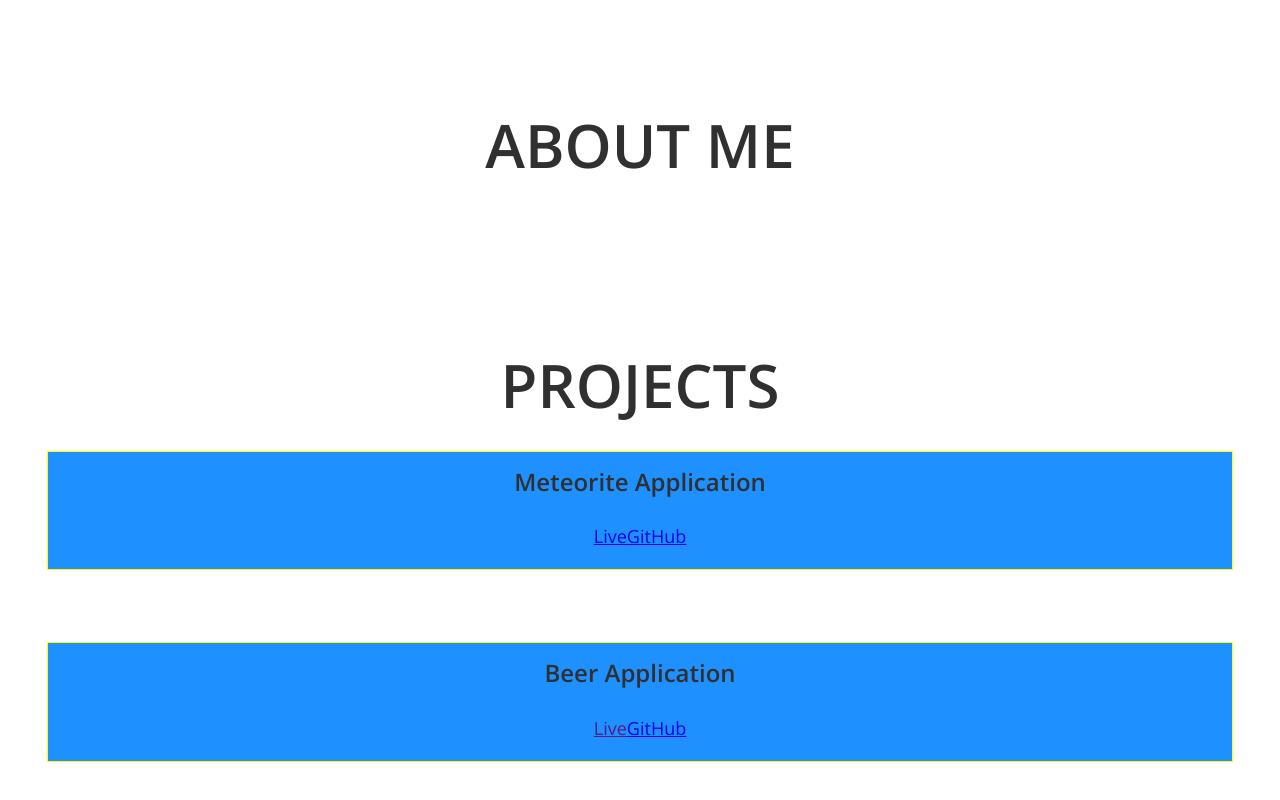
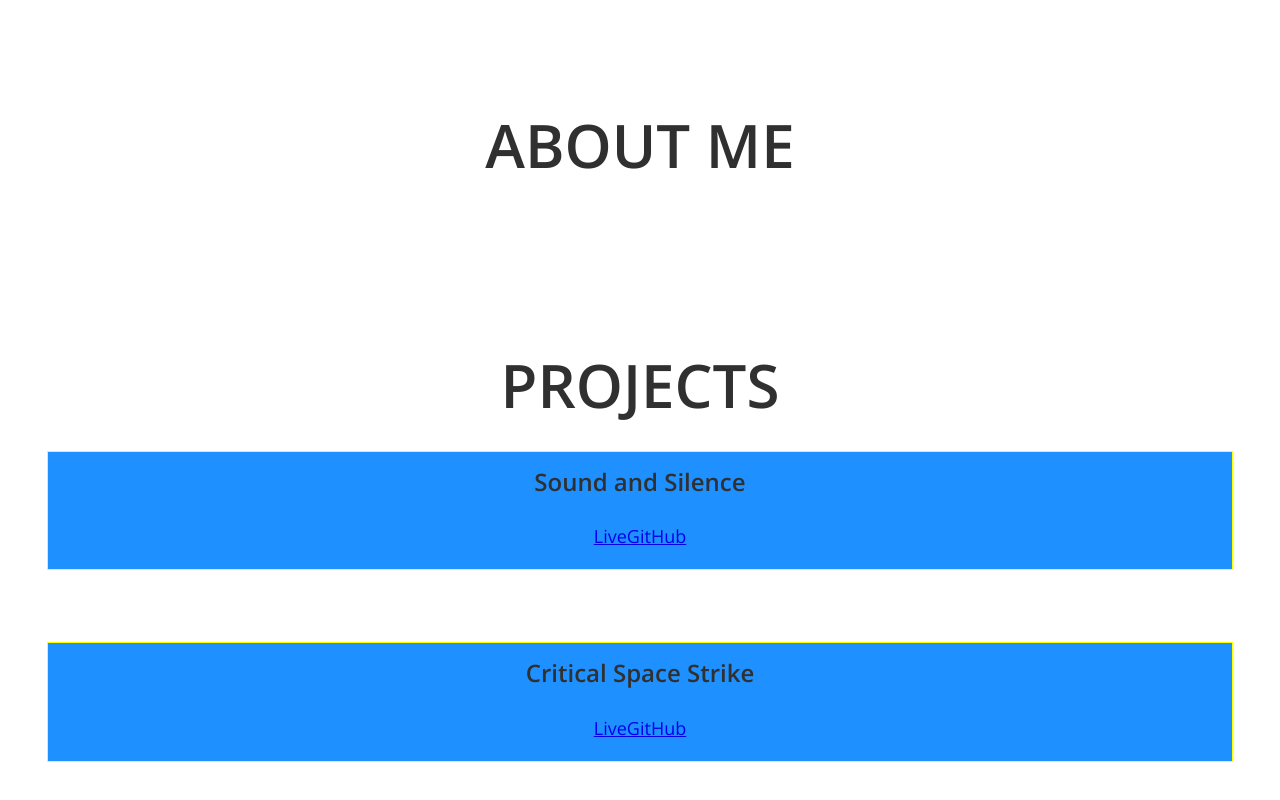
Before and after one commit to rmcguire6/react-portfolio, a React (Create React App) app: page / in a window 1280 px wide. Shown: the part 322-1122 px from the top of the page. Built offline with nearby package versions, Linux system fonts and the light colour scheme.

Commit message:
Update project information

```diff
--- a/src/data/projects.js
+++ b/src/data/projects.js
@@ -1,15 +1,15 @@
 const projects = [
   {
-    title: "Meteorite Application",
-    image: "url('../images/meteorite.jpg')",
-    live: "mcguire-solo-heroku-app.com",
-    repo: "https://github.com/rmcguire6/chingu9-solo",
+    title: "Sound and Silence",
+    image: "../images/sound_and_silence.png",
+    live: "https://sound-and-silence.herokuapp.com/",
+    repo: "https://github.com/rmcguire6/sound_and_silence",
   },
   {
-    title: "Beer Application",
-    image: "url('../images/meteorite.jpg')",
-    live: "",
-    repo: "https://github.com/rmcguire6/Geckos-Team-10",
+    title: "Critical Space Strike",
+    image: "../images/Spaceships.png",
+    live: "https://my-spaceships.herokuapp.com/",
+    repo: "https://github.com/rmcguire6/solo--criticalspacestrike",
   },
 ];
 export { projects as default };
```
